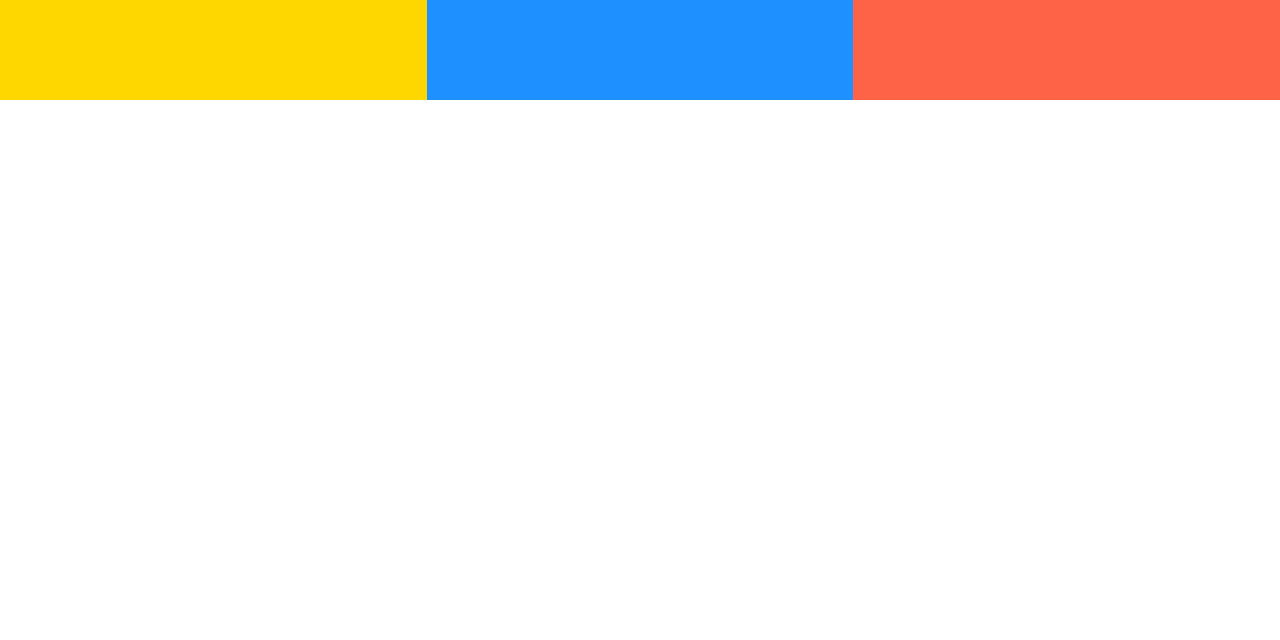
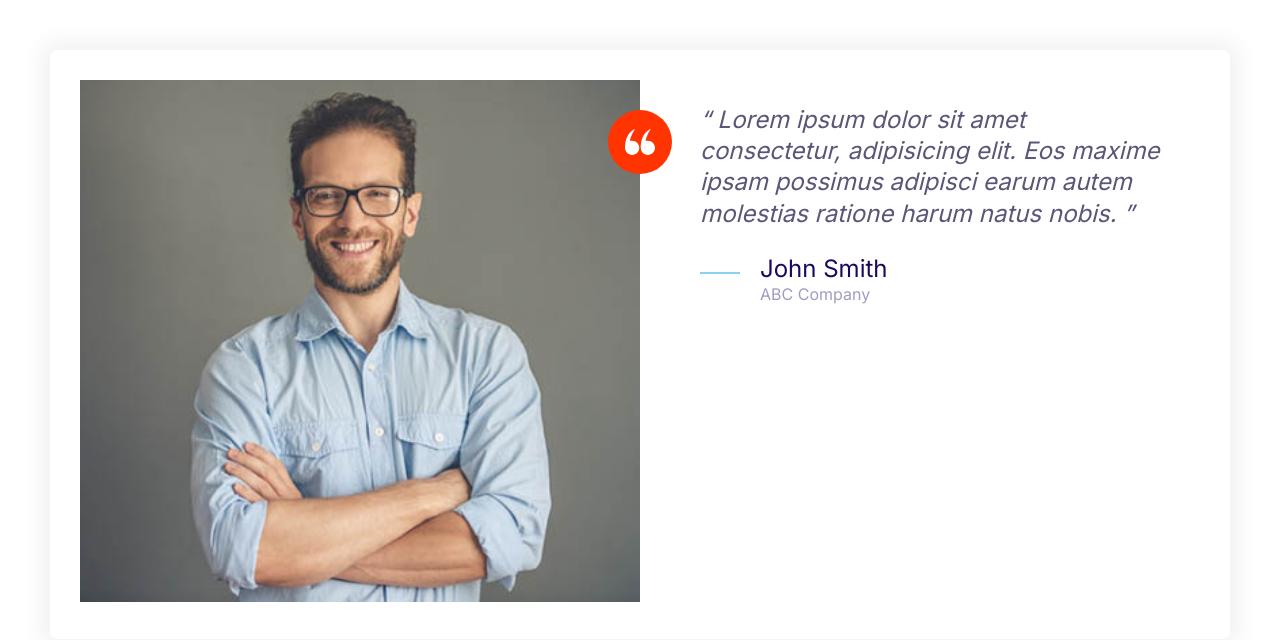
Before and after one commit to Sukiii17/Frontend, a plain HTML site: page index.html in a window 1280 px wide. Drawn offline with Linux system fonts and the light colour scheme.

Commit message:
Build the testimonial component.

```diff
--- a/css/styles.css
+++ b/css/styles.css
@@ -166,8 +166,17 @@
     height: 40px;
 }
 
+.icon--small {
+    width: 30px;
+    height: 30px;
+}
+
 .icon--primary {
     fill: var(--color-primary);
+}
+
+.icon--white {
+    fill: #fff;
 }
 
 .icon-container {
@@ -178,6 +187,10 @@
     display: inline-flex;
     justify-content: center;
     align-items: center;
+}
+
+.icon-container--accent {
+    background: var(--color-accent);
 }
 
 /* Button */
@@ -448,3 +461,33 @@
         grid-template-columns: repeat(3, 1fr);
     }
 }
+
+/* Testimonials */
+.testimonial {
+    padding: 3rem;
+}
+
+.testimonial__image {
+    position: relative;
+}
+
+.testimonial__image > img {
+    width: 100%;
+}
+
+.testimonial__image > .icon-container {
+    position: absolute;
+    top: 3rem;
+    right: -32px;
+}
+
+@media screen and (min-width: 768px) {
+    .testimonial .quote,
+    .testimonial .quote__author {
+        font-size: 2.4rem;
+    }
+
+    .testimonial .quote {
+        margin-left: 6rem;
+    }
+}
--- a/index.html
+++ b/index.html
@@ -13,11 +13,38 @@
     <link rel="stylesheet" href="css/normalize.css" />
     <link rel="stylesheet" href="css/styles.css" />
   </head>
-  <body>
-    <div class="grid grid--1x3">
-      <div style="height: 100px; background: gold"></div>
-      <div style="height: 100px; background: dodgerblue"></div>
-      <div style="height: 100px; background: tomato"></div>
+  <body style="padding: 5rem">
+    <div class="card testimonial">
+      <div class="grid grid--1x2">
+        <div class="testimonial__image">
+          <img src="images/testimonial.jpg" alt="A happy smiling customer." />
+          <span class="icon icon-container icon-container--accent">
+            <svg class="icon icon--white icon--small">
+              <use xlink:href="images/sprite.svg#quotes"></use>
+            </svg>
+          </span>
+        </div>
+        <blockquote class="quote">
+          <p class="quote__text">
+            Lorem ipsum dolor sit amet consectetur, adipisicing elit. Eos maxime
+            ipsam possimus adipisci earum autem molestias ratione harum natus
+            nobis.
+          </p>
+          <footer>
+            <div class="media">
+              <div class="media__image">
+                <svg class="icon icon--primary quote__line">
+                  <use xlink:href="images/sprite.svg#line"></use>
+                </svg>
+              </div>
+              <div class="media__body">
+                <h3 class="media__title quote__author">John Smith</h3>
+                <p class="quote__organization">ABC Company</p>
+              </div>
+            </div>
+          </footer>
+        </blockquote>
+      </div>
     </div>
   </body>
 </html>
```
Also changed, not shown: components/testimonials.html (added, +34 -0 lines), images/testimonial.jpg (added).
